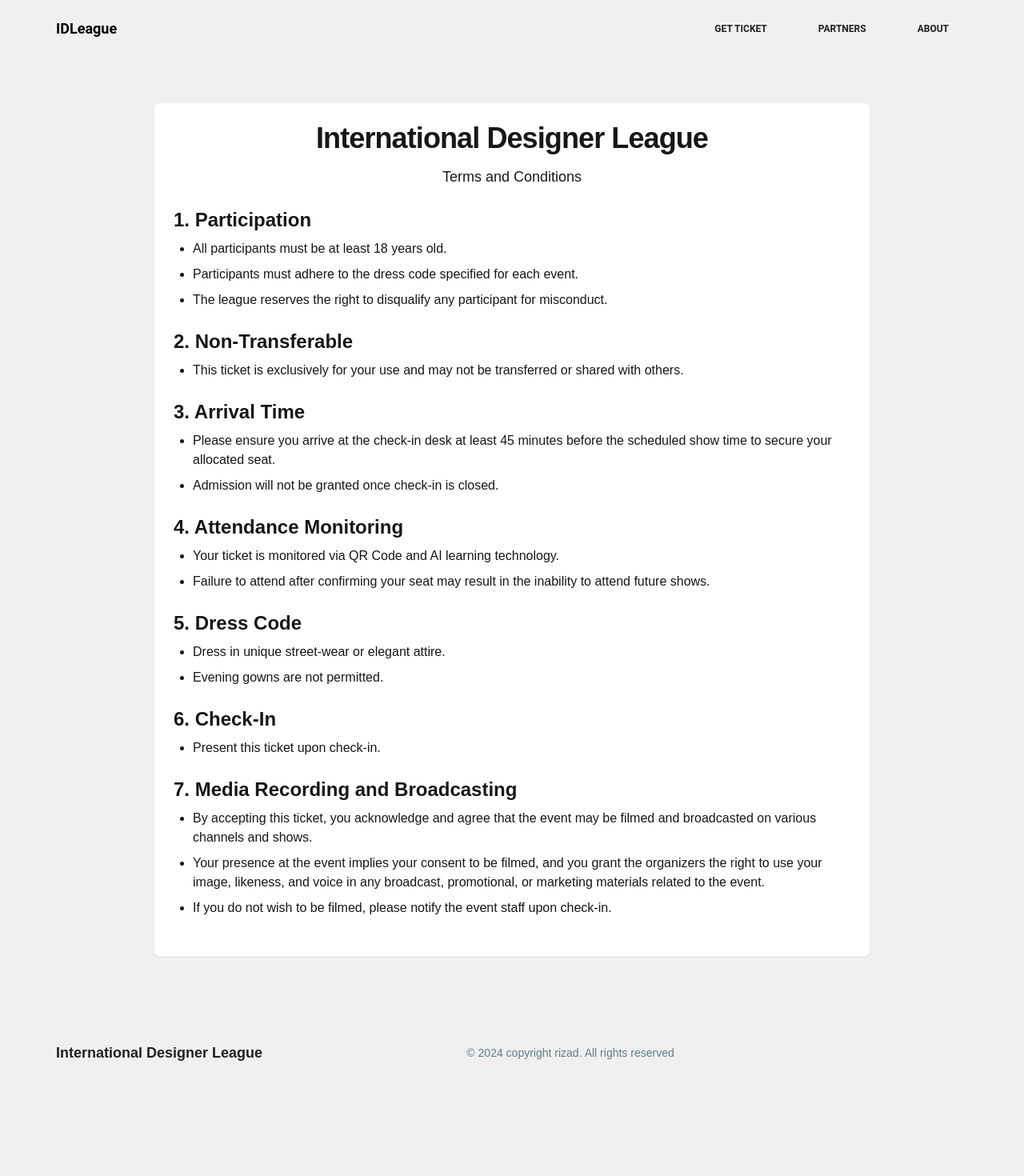
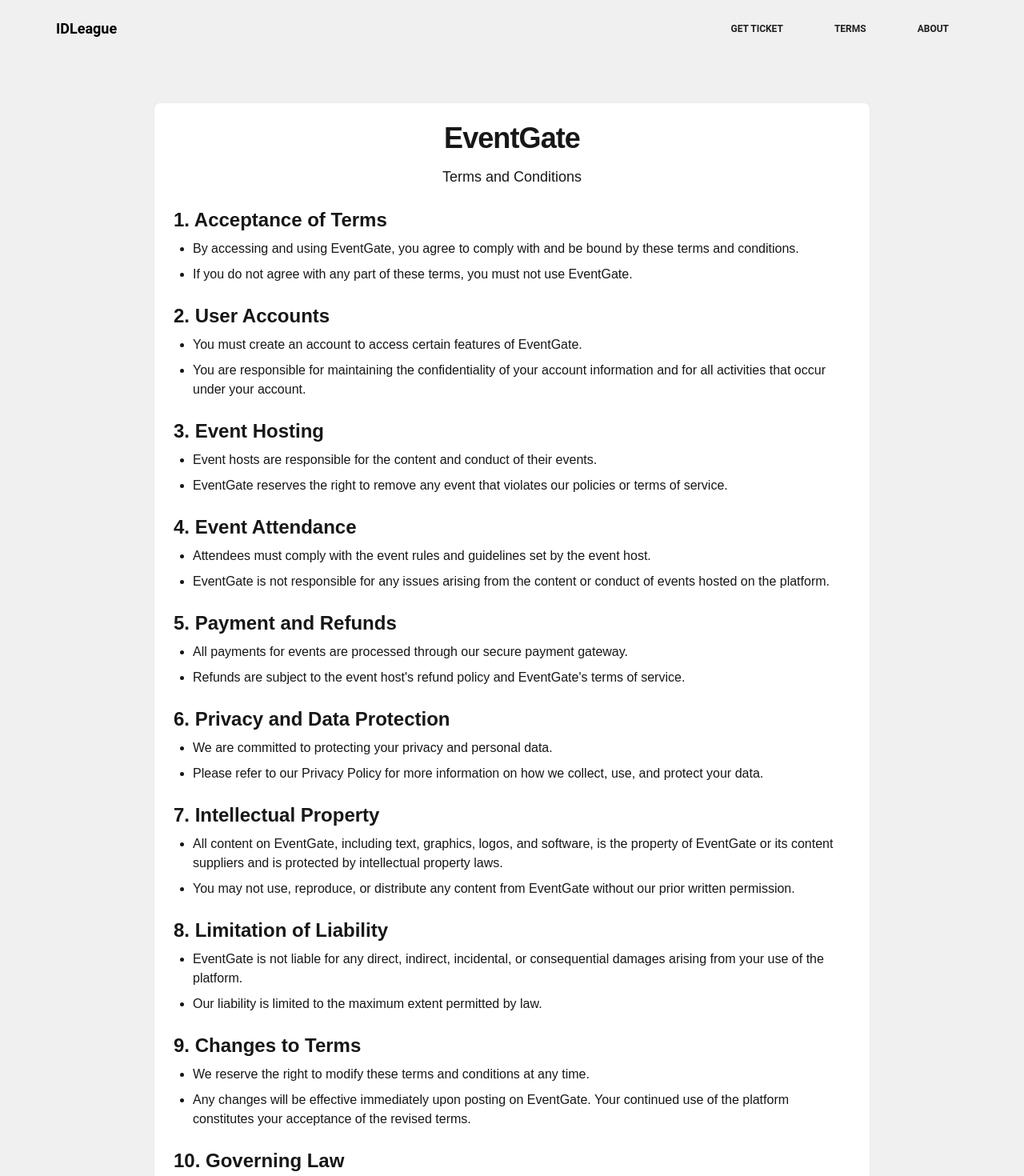
Before and after one commit to riz4d/EventGate, a Next.js app: page /terms in a window 1280 px wide. Shown: the top 1470 px of the page at 80% size. Before the commit the page ends 1352 px from the top, so only its background shows below. Built offline with nearby package versions, Linux system fonts and the light colour scheme.

Commit message:
Refactor metadata description in layout.tsx

```diff
--- a/src/app/EventGate.tsx
+++ b/src/app/EventGate.tsx
@@ -84,7 +84,7 @@ export default function EventRegistrationForm() {
     console.log('Form submitted:', formState);
 
     try {
-      const response = await fetch('https://idl-backend.vercel.app/ticket', {
+      const response = await fetch('http://localhost:5000/api/ticket?id=${id}', {
         method: 'POST',
         headers: {
           'Content-Type': 'application/json',
@@ -129,7 +129,7 @@ export default function EventRegistrationForm() {
                 <AlertTriangle className="h-5 w-5 mr-2" />
                 <p className="font-bold">Registration Ending Soon!</p>
               </div>
-              <p className="text-sm">Don&apos;t miss out - secure your spot now for the International Designer League 2024.</p>
+              <p className="text-sm">Don&apos;t miss out - secure your spot now for the EventGate.</p>
             </motion.div>
 
             <motion.h2
@@ -138,14 +138,14 @@ export default function EventRegistrationForm() {
               transition={{ delay: 0.2, duration: 0.5 }}
               className="text-3xl font-bold text-center text-gray-900"
             >
-              International Designer League 2024
+              EventGate
             </motion.h2>
 
             <motion.div>
               <div className="space-y-2 text-black">
                 <div className="flex items-center">
                   <MapPin className="mr-2 h-5 w-5 text-black" />
-                  <span>Radisson RED Hotel Dubai Silicon Oasis</span>
+                  <span>Newyork</span>
                 </div>
                 <div className="flex items-center">
                   <Calendar className="mr-2 h-5 w-5 text-black" />
--- a/src/app/about/About.tsx
+++ b/src/app/about/About.tsx
@@ -11,36 +11,36 @@ export default function AboutUs() {
 
   const faqData = [
     {
-      question: "What is the International Designer League (IDL)",
-      answer: "an exclusive platform that brings together emerging and renowned fashion designers from around the world to showcase their creativity and collections. This event offers designers a chance to gain international exposure, collaborate with industry professionals, and reach a global audience."
+      question: "What is EventGate?",
+      answer: "EventGate is a virtual event platform that allows you to host and attend events from anywhere in the world. It's open-source and designed to provide a seamless event experience."
     },
     {
-      question: "What is the date of the event?",
-      answer: "The event is scheduled for November 16th, 2024."
+      question: "How can I host an event on EventGate?",
+      answer: "To host an event on EventGate, you need to create an account, set up your event details, and publish it. You can customize your event page and manage registrations through the platform."
     },
     {
-      question: "What time does the event start?",
-      answer: "Guest entry begins at 6:30 PM. The show starts at 7:00 PM."
+      question: "Is EventGate free to use?",
+      answer: "Yes, EventGate is open-source and free to use. However, there may be additional costs if you choose to use third-party services or integrations."
     },
     {
-      question: "When is the last date for designer registration?",
-      answer: "The last date to register as a designer is November 10th, 2024."
+      question: "Can I attend events without an account?",
+      answer: "Yes, you can attend public events without an account. However, creating an account allows you to register for events, receive updates, and access additional features."
     },
     {
-      question: "How can I register as a designer?",
-      answer: "You can register as a designer via the official portal. (Include the link here)."
+      question: "What types of events can I host on EventGate?",
+      answer: "You can host a wide range of events on EventGate, including conferences, webinars, workshops, meetups, and more. The platform is flexible and can be tailored to suit different event types."
     },
     {
-      question: "What is the dress code for guests?",
-      answer: "There is no official dress code, but attendees are encouraged to dress fashionably for the occasion."
+      question: "How do I join an event on EventGate?",
+      answer: "To join an event, simply visit the event page and click on the 'Join' button. If the event requires registration, make sure to register beforehand to receive the event link."
     },
     {
-      question: "Will there be any special guests or celebrity appearances?",
-      answer: "Yes, there will be special guests and celebrities, but details will be revealed closer to the event date."
+      question: "Is there a limit to the number of attendees for an event?",
+      answer: "EventGate does not impose a limit on the number of attendees. However, the capacity may be influenced by the technical limitations of the hosting infrastructure."
     },
     {
-      question: "Are tickets required to attend the event?",
-      answer: "Yes, tickets are required for guest entry. Ticket details and prices can be found on the event portal. (Include the link here)."
+      question: "Can I integrate EventGate with other tools?",
+      answer: "Yes, EventGate supports integrations with various third-party tools and services to enhance your event experience. Check the documentation for available integrations and setup instructions."
     }
   ]
 
@@ -68,12 +68,9 @@ export default function AboutUs() {
       >
         <Card>
           <CardContent className="p-6 bg-gray-50 rounded-lg shadow-xl">
-            <h2 className="text-2xl font-bold mb-4">The Fashion League Event</h2>
+            <h2 className="text-2xl font-bold mb-4">EventGate</h2>
             <p className="text-gray-600 mb-4">
-              The Indian Designer League (IDL) is a prominent fashion event that showcases both established and emerging designers, primarily from India. It provides a platform for designers to present their collections to a wide audience, including fashion enthusiasts, buyers, media, and influencers.
-            </p>
-            <p className="text-gray-600">
-            The event focuses on promoting the Indian fashion industry on an international stage, highlighting the rich diversity of Indian fashion, from traditional attire to modern and fusion designs.IDL typically features runway shows, fashion exhibitions, and networking opportunities, making it a key event in the South Asian fashion calendar. It aims to create a global presence for Indian designers and connect them with global markets and trends.
+              EventGate is a virtual event platform that allows you to host and attend events from anywhere in the world. It's open-source and designed to provide a seamless event experience.
             </p>
           </CardContent>
         </Card>
--- a/src/app/hero.tsx
+++ b/src/app/hero.tsx
@@ -22,7 +22,7 @@ function Hero() {
               onPointerEnterCapture={() => {}}
               onPointerLeaveCapture={() => {}}
             >
-              International Designer League 2024
+              EventGate
             </Typography>
             <Typography
               variant="lead"
@@ -32,7 +32,7 @@ function Hero() {
               onPointerEnterCapture={() => {}}
               onPointerLeaveCapture={() => {}}
             >
-              Join us for the most anticipated event of the year
+              EventGate is a virtual event platform that allows you to host and attend events from anywhere in the world.
             </Typography>
           </motion.div>
           <motion.div
--- a/src/app/layout.tsx
+++ b/src/app/layout.tsx
@@ -15,7 +15,7 @@ const geistMono = localFont({
 
 export const metadata: Metadata = {
   title: "Event Gate",
-  description: "Register here",
+  description: "EventGate is a virtual event platform that allows you to host and attend events from anywhere in the world.",
 };
 
 export default function RootLayout({
--- a/src/app/page.tsx
+++ b/src/app/page.tsx
@@ -1,6 +1,5 @@
 
-import EventGate from "./EventGate"
-import SponsoredBy from "./sponsored-by";
+import EventGate from "./EventGate";
 import { Navbar, Footer } from "@/components";
 import Hero from "./hero";
 
@@ -10,7 +9,6 @@ export default function Home() {
     <Hero/>
     <Navbar />
     <EventGate/>
-    <SponsoredBy/>
     <Footer/>
     </>
   );
--- a/src/app/sponsored-by.tsx
+++ /dev/null
@@ -1,43 +0,0 @@
-"use client";
-
-import Image from "next/image";
-import Typography from "@material-ui/core/Typography";
-import { motion } from 'framer-motion';
-
-const SPONSORS = [
-  "muacrystal",
-  "sd",
-  "red",
-  "diamond",
-];
-
-export function SponsoredBy() {
-  return (
-    <motion.div
-      initial={{ opacity: 0, y: -50 }}
-      animate={{ opacity: 1, y: 0 }}
-      transition={{ duration: 0.5 }}
-    >
-      <section className="py-8 px-8 lg:py-20" id="partners">
-        <div className="container mx-auto text-center">
-          <Typography variant="h5" color="textPrimary" className="mb-8 font-semibold">
-            PARTNERS OF 2024
-          </Typography>
-          <div className="py-10 flex flex-wrap items-center justify-center gap-6">
-            {SPONSORS.map((logo, key) => (
-              <Image
-                width={256}
-                height={256}
-                key={key}
-                src={`/logos/logo-${logo}.png`}
-                alt={`${logo} logo`}
-              />
-            ))}
-          </div>
-        </div>
-      </section>
-    </motion.div>
-  );
-}
-
-export default SponsoredBy;
--- a/src/app/terms/Terms.tsx
+++ b/src/app/terms/Terms.tsx
@@ -30,52 +30,73 @@ export default function Component() {
 
 const sections = [
   {
-        title: "1. Participation",
+    title: "1. Acceptance of Terms",
     items: [
-            "All participants must be at least 18 years old.",
-            "Participants must adhere to the dress code specified for each event.",
-            "The league reserves the right to disqualify any participant for misconduct."
+      "By accessing and using EventGate, you agree to comply with and be bound by these terms and conditions.",
+      "If you do not agree with any part of these terms, you must not use EventGate."
     ]
   },
   {
-        title: "2. Non-Transferable",
+    title: "2. User Accounts",
     items: [
-            "This ticket is exclusively for your use and may not be transferred or shared with others."
+      "You must create an account to access certain features of EventGate.",
+      "You are responsible for maintaining the confidentiality of your account information and for all activities that occur under your account."
     ]
   },
   {
-        title: "3. Arrival Time",
+    title: "3. Event Hosting",
     items: [
-            "Please ensure you arrive at the check-in desk at least 45 minutes before the scheduled show time to secure your allocated seat.",
-            "Admission will not be granted once check-in is closed."
+      "Event hosts are responsible for the content and conduct of their events.",
+      "EventGate reserves the right to remove any event that violates our policies or terms of service."
     ]
   },
   {
-        title: "4. Attendance Monitoring",
+    title: "4. Event Attendance",
     items: [
-            "Your ticket is monitored via QR Code and AI learning technology.",
-            "Failure to attend after confirming your seat may result in the inability to attend future shows."
+      "Attendees must comply with the event rules and guidelines set by the event host.",
+      "EventGate is not responsible for any issues arising from the content or conduct of events hosted on the platform."
     ]
   },
   {
-        title: "5. Dress Code",
+    title: "5. Payment and Refunds",
     items: [
-            "Dress in unique street-wear or elegant attire.",
-            "Evening gowns are not permitted."
+      "All payments for events are processed through our secure payment gateway.",
+      "Refunds are subject to the event host's refund policy and EventGate's terms of service."
     ]
   },
   {
-        title: "6. Check-In",
+    title: "6. Privacy and Data Protection",
     items: [
-            "Present this ticket upon check-in."
+      "We are committed to protecting your privacy and personal data.",
+      "Please refer to our Privacy Policy for more information on how we collect, use, and protect your data."
     ]
   },
   {
-        title: "7. Media Recording and Broadcasting",
+    title: "7. Intellectual Property",
     items: [
-            "By accepting this ticket, you acknowledge and agree that the event may be filmed and broadcasted on various channels and shows.",
-            "Your presence at the event implies your consent to be filmed, and you grant the organizers the right to use your image, likeness, and voice in any broadcast, promotional, or marketing materials related to the event.",
-            "If you do not wish to be filmed, please notify the event staff upon check-in."
+      "All content on EventGate, including text, graphics, logos, and software, is the property of EventGate or its content suppliers and is protected by intellectual property laws.",
+      "You may not use, reproduce, or distribute any content from EventGate without our prior written permission."
+    ]
+  },
+  {
+    title: "8. Limitation of Liability",
+    items: [
+      "EventGate is not liable for any direct, indirect, incidental, or consequential damages arising from your use of the platform.",
+      "Our liability is limited to the maximum extent permitted by law."
+    ]
+  },
+  {
+    title: "9. Changes to Terms",
+    items: [
+      "We reserve the right to modify these terms and conditions at any time.",
+      "Any changes will be effective immediately upon posting on EventGate. Your continued use of the platform constitutes your acceptance of the revised terms."
+    ]
+  },
+  {
+    title: "10. Governing Law",
+    items: [
+      "These terms and conditions are governed by and construed in accordance with the laws of the jurisdiction in which EventGate operates.",
+      "Any disputes arising from these terms will be subject to the exclusive jurisdiction of the courts in that jurisdiction."
     ]
   }
 ]
@@ -91,7 +112,7 @@ const sections = [
               transition={{ duration: 0.5 }}
               className="flex items-center justify-center"
             >
-              International Designer League
+              EventGate
             </motion.div>
           </CardTitle>
           <CardDescription className="text-center text-lg">
--- a/src/components/footer.tsx
+++ b/src/components/footer.tsx
@@ -1,5 +1,5 @@
 import IconButton from "@material-tailwind/react/components/IconButton";
-
+import Link from "next/link";
 const CURRENT_YEAR = new Date().getFullYear();
 
 export function Footer() {
@@ -9,11 +9,11 @@ export function Footer() {
 
         <div className="flex flex-col md:flex-row items-center !justify-between">
           <a
-            href="https://www.material-tailwind.com"
+            href="https://github.com/riz4d"
             target="_blank"
             className="text-gray-900 text-lg font-semibold"
           >
-            International Designer League
+            EventGate
           </a>
 
           <div
@@ -23,6 +23,7 @@ export function Footer() {
           </div>
 
           <div className="flex w-fit justify-center gap-2">
+          <Link href="https://github.com/riz4d">
             <IconButton
               size="sm"
               color="gray"
@@ -30,19 +31,24 @@ export function Footer() {
               placeholder=""
               onPointerEnterCapture={() => {}}
               onPointerLeaveCapture={() => {}}>
-              <i className="fa-brands fa-twitter text-lg" />
+              <i className="fa-brands fa-github text-lg" />
             </IconButton>
+            </Link>
+            <Link href="https://www.linkedin.com/in/mohamedrizad/">
             <IconButton size="sm" color="gray" variant="text"
               placeholder=""
               onPointerEnterCapture={() => {}}
               onPointerLeaveCapture={() => {}}>
-              <i className="fa-brands fa-facebook text-lg" />
+              <i className="fa-brands fa-linkedin text-lg" />
             </IconButton>
+            </Link>
+            <Link href="https://instagram.com/riz.4d">
             <IconButton size="sm" color="gray" variant="text" placeholder=""
               onPointerEnterCapture={() => {}}
               onPointerLeaveCapture={() => {}}>
               <i className="fa-brands fa-instagram text-lg" />
             </IconButton>
+            </Link>
           </div>
         </div>
       </div>
--- a/src/components/navbar.tsx
+++ b/src/components/navbar.tsx
@@ -46,9 +46,9 @@ const NAV_MENU = [
     href: "./#ticket",
   },
   {
-    name: "Partners",
+    name: "terms",
     icon: UserGroupIcon,
-    href: "./#partners",
+    href: "/terms",
   },
   {
     name: "About",
@@ -115,11 +115,11 @@ export function Navbar() {
             Get Ticket
           </Button>
           </Link>
-          <Link href="./#partners">
+          <Link href="/terms">
           <Button color={isScrolling ? "black" : "white"} variant="text" placeholder=""
         onPointerEnterCapture={() => {}}
         onPointerLeaveCapture={() => {}}>
-            Partners
+            Terms
           </Button>
           </Link>
             <Link href="/about">
--- a/src/components/navbarterms.tsx
+++ b/src/components/navbarterms.tsx
@@ -46,9 +46,9 @@ const NAV_MENU = [
     href: "./#ticket",
   },
   {
-    name: "Partners",
+    name: "terms",
     icon: UserGroupIcon,
-    href: "./#partners",
+    href: "/terms",
   },
   {
     name: "About",
@@ -115,11 +115,11 @@ export function Navbarterms() {
             Get Ticket
           </Button>
           </Link>
-          <Link href="./#partners">
+          <Link href="/terms">
           <Button color={isScrolling ? "black" : "black"} variant="text" placeholder=""
         onPointerEnterCapture={() => {}}
         onPointerLeaveCapture={() => {}}>
-            Partners
+            Terms
           </Button>
           </Link>
           <Link href="/about">
```
Also changed, not shown: src/app/ticket/Ticket.tsx (+12 -2 lines), 1 other file (tests, documents, lock files or other folders). Lines whose indentation alone changed are shown as unchanged.
